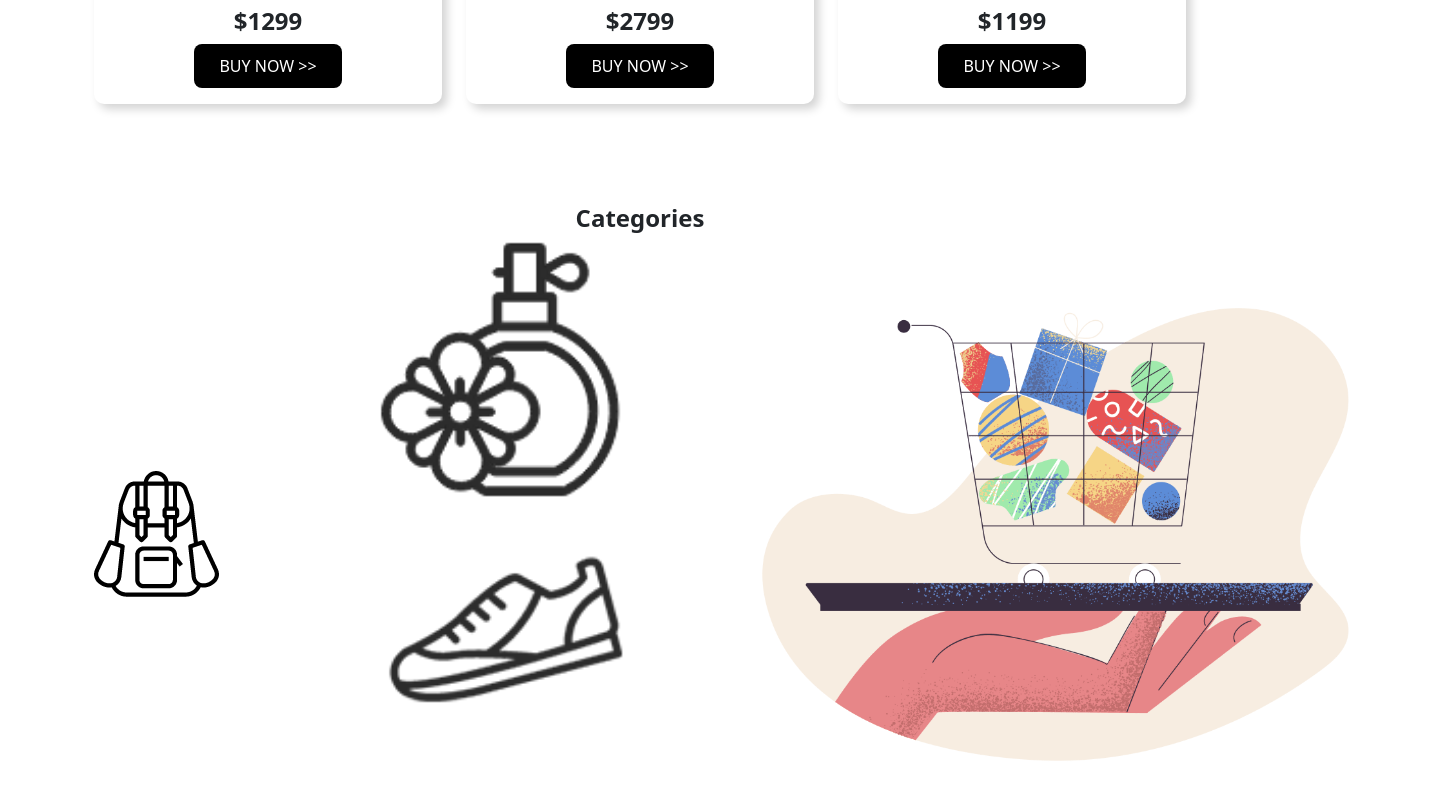
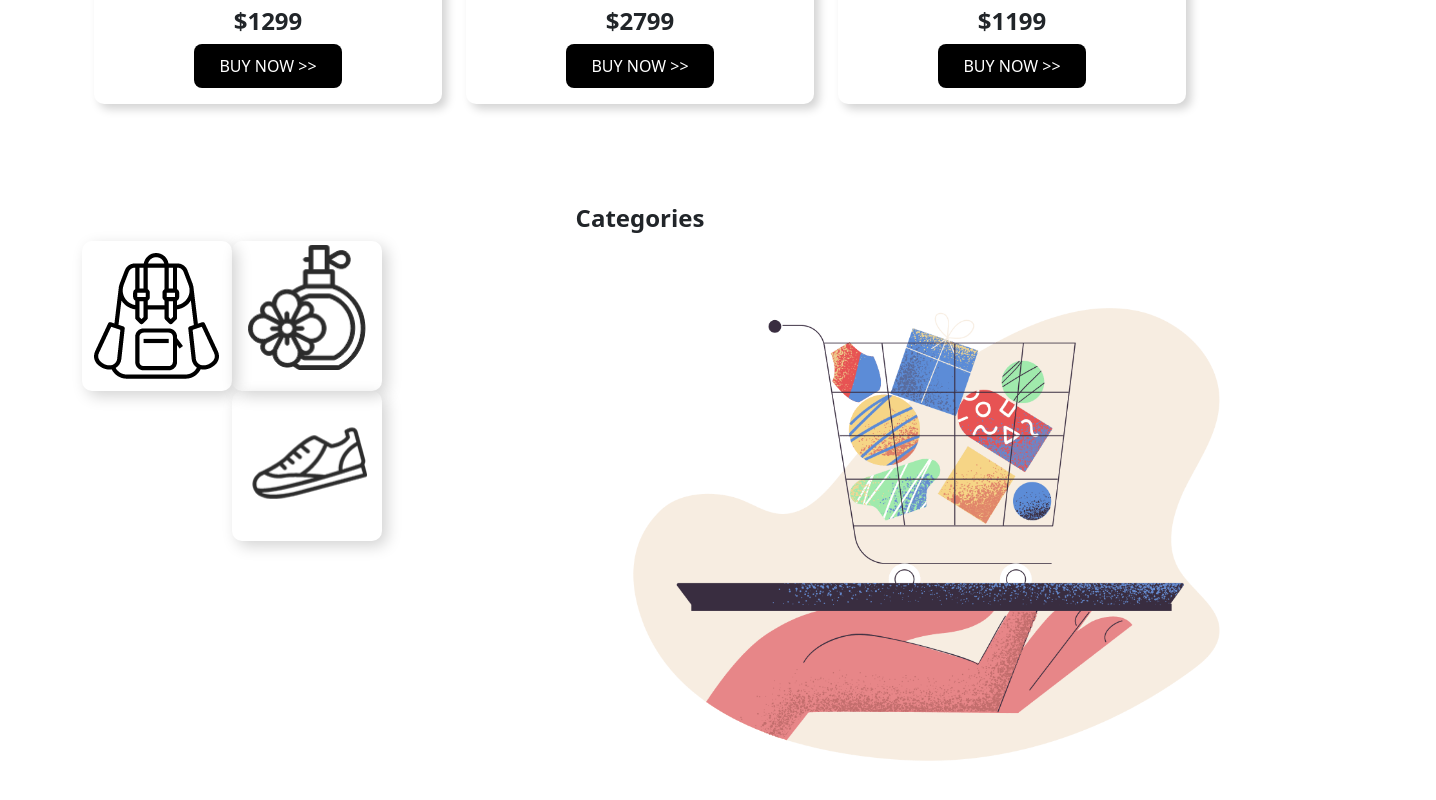
Before and after one commit to Ananthadeb1/Hot-Gudgets, a plain HTML site: page index.html in a window 1280 px wide. Shown: the part 1921-2721 px from the top of the page, 1436 px wide, since content can reach past the window. Drawn offline with nearby package versions, Linux system fonts and the light colour scheme.

Commit message:
shadow given

```diff
--- a/index.html
+++ b/index.html
@@ -201,20 +201,20 @@
               <h4 class="text-center">Categories</h4>
           </div>
 
-          <div class="row">
-              <div class="col-md-3 d-flex align-items-center ">
+          <div class="row" width="100%">
+              <div class="col-md-3 d-flex align-items-center bg-shadow ">
                   <img src="./images/Categories/bag.png " alt="">
               </div>
               <div class="col-md-3 ">
-              <div class="row d-flex align-items-center">
+              <div class="row d-flex align-items-center bg-shadow" width="100%">
                   <img src="./images/Categories/perfume.png " alt="">
                   <h2></h2>
               </div>
-              <div class="row d-flex align-items-center ">
+              <div class="row d-flex align-items-center bg-shadow" width="100%">
                 <img src="./images/Categories/shoe.png" alt="">
               </div>
             </div>
-          <div class="col-md-6">
+          <div class="col-md-6" width="100%">
               <img src="./images/Categories/pale-order.png" alt="">
           </div>
         </div>
--- a/style.css
+++ b/style.css
@@ -32,3 +32,9 @@ h4, h5{
 h3{
     font-weight: bolder;
 }
+.bg-shadow{
+    width: 150px;
+    height: 150px;
+    box-shadow: 5px 5px 15px  lightgray;
+    border-radius: 10px;
+}
```
